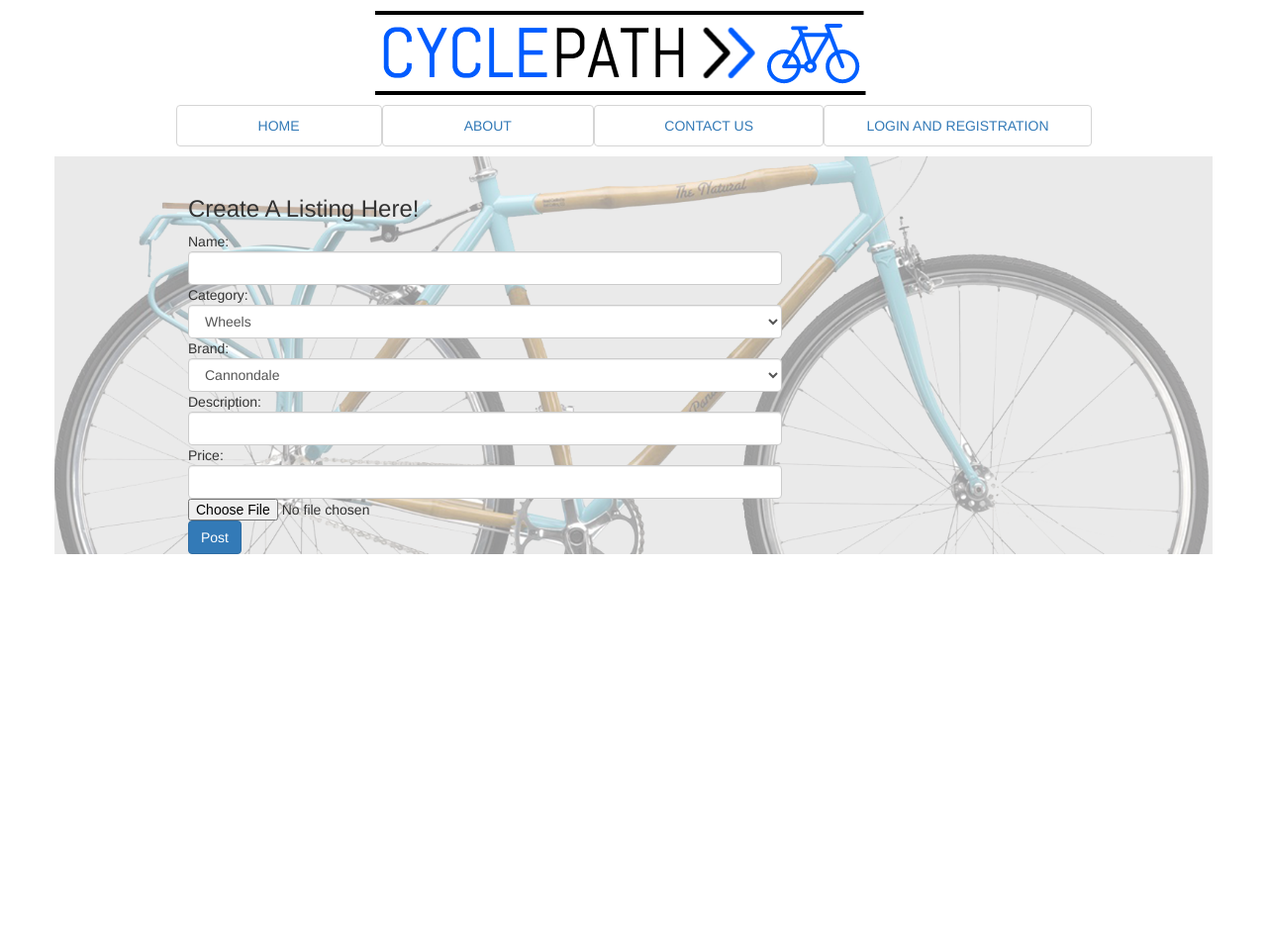
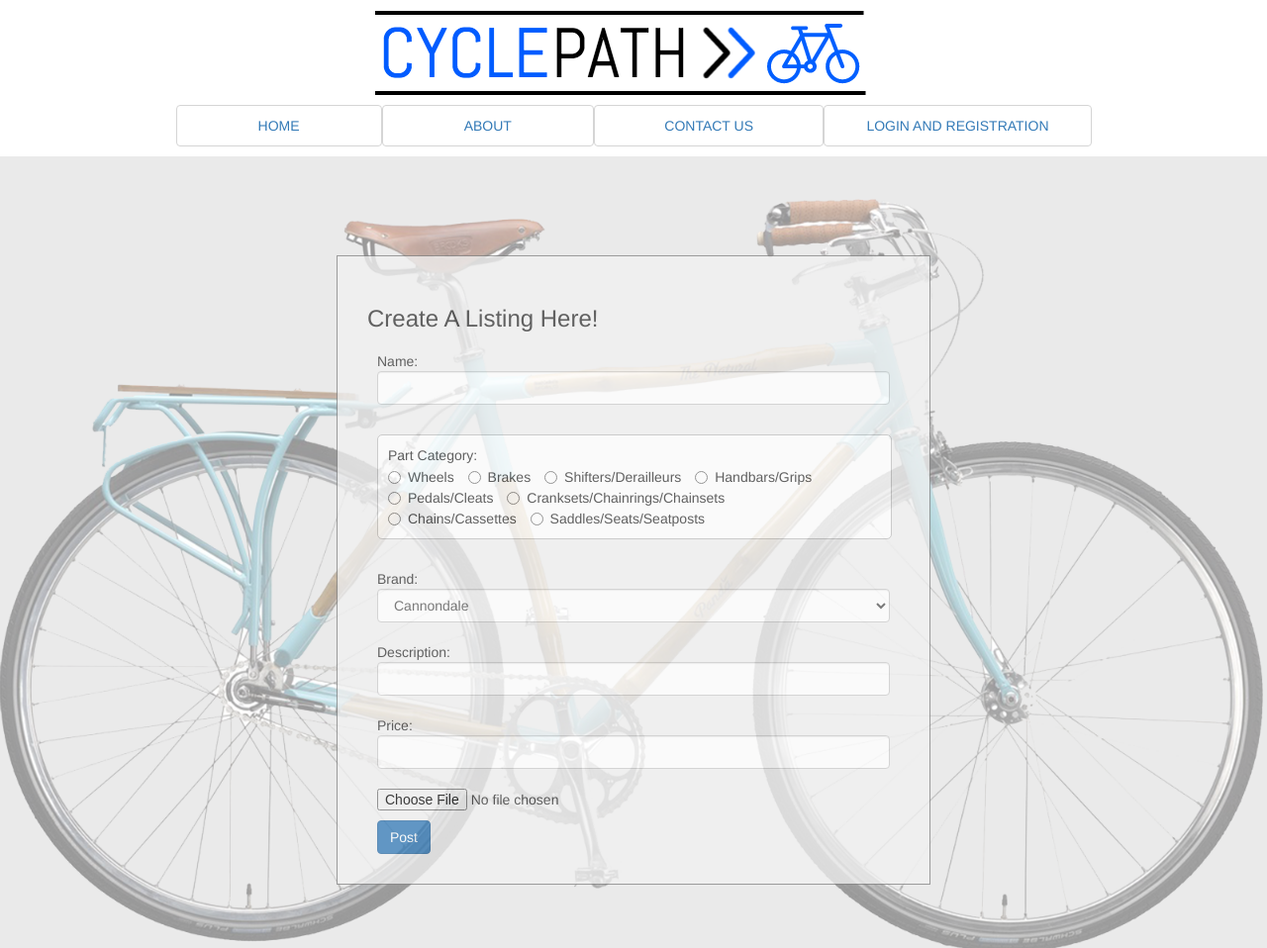
Before and after one commit to LindsAndrus/CyclePaths, a CodeIgniter app: the page made by application/views/create_listing.php in a window 1280 px wide. Shown: the whole page at 99% size. Before the commit the page ends 560 px from the top, so only its background shows below. Run offline with CodeIgniter, Linux system fonts and the light colour scheme.

Commit message:
bunch of styling updates

```diff
--- a/application/views/contact_us.php
+++ b/application/views/contact_us.php
@@ -2,9 +2,9 @@
 <html lang="en">
 <head>
 	<meta charset="UTF-8">
-	<link rel="stylesheet" type="text/css" href="assets/css/style.css">
+	<link rel="stylesheet" href="https://maxcdn.bootstrapcdn.com/bootstrap/3.3.6/css/bootstrap.min.css" integrity="sha384-1q8mTJOASx8j1Au+a5WDVnPi2lkFfwwEAa8hDDdjZlpLegxhjVME1fgjWPGmkzs7" crossorigin="anonymous">
 	<link rel="stylesheet" href="/assets/css/header.css">
-	<link rel="stylesheet" href="https://maxcdn.bootstrapcdn.com/bootstrap/3.3.6/css/bootstrap.min.css" integrity="sha384-1q8mTJOASx8j1Au+a5WDVnPi2lkFfwwEAa8hDDdjZlpLegxhjVME1fgjWPGmkzs7" crossorigin="anonymous">
+	<link rel="stylesheet" href="/assets/css/style.css">
 
   	<title>About Cycle Path</title>
 </head>
@@ -13,6 +13,7 @@
 
 	<div id="main_container">
 		<div class="contact_text">
+			<div class="contact_subcontainer">
 			<h2 id="contact_header">Contact Cycle Path</h2>
 			<h4><b>Got a problem? Talk to your mommy. Got constructive feedback? Contact us here:</b></h4>
 			<ul>
@@ -21,6 +22,7 @@
 				<li><b>Press:</b> 555-555-4000 <br> (*this is also fake... what press company would want to contact us?)</li>
 			</ul>
 			<p><b>**We don't actually want to hear from you... please don't contact us.</b></p>
+			</div>
 		</div>
 	</div>
 </body>
--- a/application/views/create_listing.php
+++ b/application/views/create_listing.php
@@ -2,31 +2,21 @@
 <html lang="en">
 <head>
   <meta charset="UTF-8">
-  <title>Create a Listing</title>
-  <link rel="stylesheet" type="text/css" href="/assets/css/style.css">
   <link rel="stylesheet" href="/assets/css/header.css">
   <link rel="stylesheet" href="https://maxcdn.bootstrapcdn.com/bootstrap/3.3.6/css/bootstrap.min.css" integrity="sha384-1q8mTJOASx8j1Au+a5WDVnPi2lkFfwwEAa8hDDdjZlpLegxhjVME1fgjWPGmkzs7" crossorigin="anonymous">
+  <link rel="stylesheet" href="/assets/css/style.css">
+  <title>Create a Listing</title>
+</head>
 
-  <style type="text/css">
-    #create_container{
-      background: url("/assets/images/bike.png");
-      background-repeat:no-repeat;
-      -webkit-background-size:cover;
-      -moz-background-size:cover;
-      -o-background-size:cover;
-      background-size:cover;
-      background-position:center;
-    }
-  </style>
 
-</head>
 <body>
 <?php $this->load->view('header.php') ?>
 
-<div class="container" id="create_container">
+<div class="container" id="main_container">
   <!-- <div class="row">
     <div class="col-md-5"> -->
   <div id="search_inputs">
+
 	<h3>Create A Listing Here!</h3>
 
     <?php if($this->session->flashdata('errors')) : ?>
@@ -42,8 +32,38 @@
     <div>
       Name: <input type='text' name='name' class="form-control">
     </div>
-    <div>
-      Category: <select type='select' name='category' class="form-control">
+
+    <div id="create_category">
+      Part Category: <br>
+      <form role="form">
+        <label class="radio-inline">
+          <input type="radio" name="optradio">Wheels
+        </label>
+        <label class="radio-inline">
+          <input type="radio" name="optradio">Brakes
+        </label>
+        <label class="radio-inline">
+          <input type="radio" name="optradio">Shifters/Derailleurs
+        </label>
+        <label class="radio-inline">
+          <input type="radio" name="optradio">Handbars/Grips
+        </label><br>
+        <label class="radio-inline">
+          <input type="radio" name="optradio">Pedals/Cleats
+        </label>
+        <label class="radio-inline">
+          <input type="radio" name="optradio">Cranksets/Chainrings/Chainsets
+        </label><br>
+        <label class="radio-inline">
+          <input type="radio" name="optradio">Chains/Cassettes
+        </label>
+        <label class="radio-inline">
+          <input type="radio" name="optradio">Saddles/Seats/Seatposts
+        </label>
+      </form>
+    </div>
+
+     <!--  Category: <select type='select' name='category' class="form-control">
         <option value="wheels">Wheels</option>
         <option value="brakes">Brakes</option>
         <option value="shifters/derailleurs">Shifters/Derailleurs</option>
@@ -53,7 +73,7 @@
         <option value="chains/cassettes">Chains/Cassettes</option>
         <option value="saddles/seats/seatposts">Saddles/Seats/Seatposts</option>
       </select>
-    </div>
+    </div> -->
 
     <div>
       Brand: <select type='select' name='brand' class="form-control">
@@ -83,7 +103,7 @@
       <input type="file" name="userfile"/>
     </div>
 
-    <input type='submit' value='Post' class="btn btn-primary">
+    <input type='submit' value='Post' class="btn btn-primary" id="create_submit">
     </input>
 
 	</form>
--- a/application/views/item_page.php
+++ b/application/views/item_page.php
@@ -20,7 +20,7 @@
 
       <div id="item_info">
         <?php foreach ($ind_item as $results) {?>
-          <p>THIS IS THE IMAGE</p>
+          <p><img src="<?= $results['link'] ?>" width="200px" height="200px"></p>
           <h2><?= $results['name'] ?></h2>
           <p>
             <?= $results['brand_name'] ?><br>
--- a/application/views/users/edit.php
+++ b/application/views/users/edit.php
@@ -12,10 +12,9 @@
 
 </head>
 <body>
+<?php $this->load->view('header'); ?>
+<div class="container-fluid bg-1 text-center" id="main_container">
 
-<?php $this->load->view('header'); ?>
-
-<div class="profile_container" id="main_container">
 	<div id="profile_edit">
 	    <h3>Edit Here!</h3>
     	<?php if($this->session->flashdata('edit_errors')) : ?>
@@ -53,7 +52,6 @@
 			<!-- <input type="hidden" name="id" value="<?= $user['user_id']?>">
 			<br>
 			<input type="submit" value="Edit Account" class="btn btn-primary"> -->
-
 	</div>
 </div>
 
--- a/application/views/users/login_reg_page.php
+++ b/application/views/users/login_reg_page.php
@@ -15,7 +15,7 @@
 
 <div class="container-fluid bg-1 text-center" id="main_container">
 	<div class="login_subcontainer">
-
+	<h3>Not part of the family yet? You're one easy step away from being a 'cycle path'!</h3><br>
 	<div id="register">
     <h3>Register Here!</h3>
     	<?php if($this->session->flashdata('registration_errors')[0]) : ?>
--- a/assets/css/home.css
+++ b/assets/css/home.css
@@ -12,7 +12,7 @@
 	margin: auto;
 }
 .row{
-	width: 800px;
+	width: 70%;
 	display: inline-block;
 	margin: 0 auto;
 	margin-top: 10px;
@@ -33,6 +33,7 @@
 	margin-left: 15%;
 	width: 70%;
 	height: 200px;
+	margin-bottom: 40px;
 }
 .dropdown{
 	/*width: 15%;*/
--- a/assets/css/style.css
+++ b/assets/css/style.css
@@ -9,7 +9,7 @@
 	background-size:cover;
 	background-position:center;
 	width: 100%;
-	min-height: 600px;
+	min-height: 800px;
 	margin: auto;
 }
 
@@ -71,28 +62,49 @@
 
 /* CREATE_LISTING */
 #search_inputs{
-	margin-top: 20px;
+	margin: auto;
+	margin-top: 100px;
 	width: 600px;
-	float: left;
-	margin-left: 120px;
+	border: 1px solid gray;
+	background-color: #F0F0F0;
+	-webkit-filter: opacity(75%);
+	-webkit-backdrop-filter:blur(10px);
+	padding: 30px;
 }
-
+#search_inputs div{
+	padding: 10px;
+}
 #upload_image{
+	margin: auto;
 	margin: 10px 0 10px 0;
+}
+#create_category{
+	margin: 20px 0 20px 10px;
+	border: 1px silver solid;
+	border-radius: 5px;
+	background-color: #FFFFFF;
+	width: 520px;
+}
+#create_submit{
+	margin-left: 10px;
 }
 
 
 /* ABOUT */
-#about_container{
+.about_container h2{
+	color: gray;
+	margin-bottom: 30px;
+}
+.about_container{
 	margin: auto;
-	margin-top: 10px;
-	width: 900px;
-	min-height: 600px;
-	padding: 30px 0 0 80px;
+	width: 810px;
+	border: 1px gray solid;
+	border-radius: 10px;
+	margin-top: 100px;
+	padding: 30px;
 }
-#content_container{
-	margin: auto;
-	width: 800px;
+.about_container{
+	/*padding-top: 200px;*/
 }
 .about_text{
 	width: 250px;
```
Also changed, not shown: other parts of assets/css/style.css (+25 -22 lines), application/models/listing.php (+12 -2 lines), application/views/about.php (+4 -20 lines), application/views/listings.php (+12 -18 lines), application/views/users/show.php (+7 -14 lines), assets/css/custom.css (+12 -0 lines).
